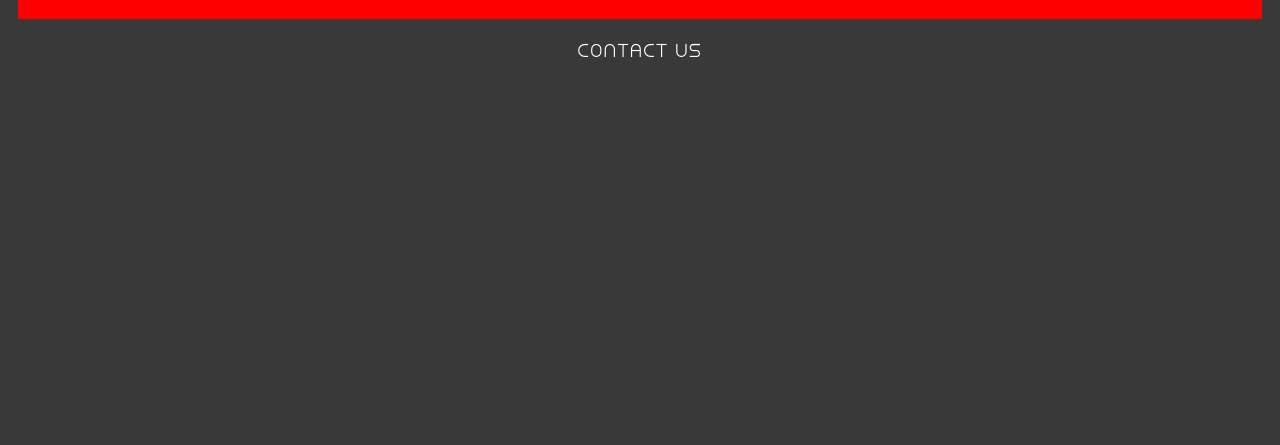
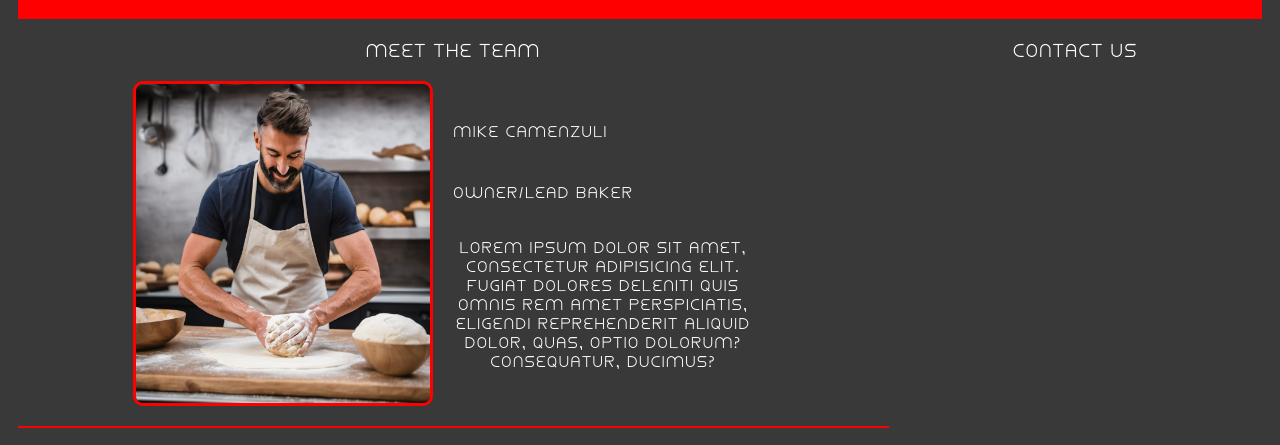
Before and after one commit to VonZuli/restaurant-page, a website built with webpack: page src/index.html in a window 1280 px wide. Shown: the part 310-755 px from the top of the page. Built offline with nearby package versions, Linux system fonts and the light colour scheme.

Commit message:
added content to the "about us" page and styled content

```diff
--- a/src/about.js
+++ b/src/about.js
@@ -1,3 +1,7 @@
+import female60 from './images/female_baker_60s.png'
+import male60 from './images/male_baker_60s.png'
+import male30 from './images/male_baker_30s.png'
+
 export default function about(){
 
   //set active nav button
@@ -15,35 +19,98 @@ export default function about(){
   titleContainer.appendChild(title);
   content.appendChild(titleContainer);
 
-  const contactInfoContainer = document.createElement('div')
+  const aboutInfoContainer = document.createElement('div')
+  const aboutInfoSubtitle = document.createElement('h3')
+  aboutInfoContainer.classList.add('aboutInfoContainer')
+  aboutInfoSubtitle.textContent = 'Meet the team';
+  aboutInfoSubtitle.classList.add('aboutInfoSubtitle')
+  content.appendChild(aboutInfoContainer)
+  aboutInfoContainer.appendChild(aboutInfoSubtitle)
+
+
+  // const contactInfoContainer = document.createElement('div')
   const contactInfo = document.createElement('h3')
   contactInfo.classList.add('contactInfo')
   contactInfo.textContent = 'Contact Us';
-  content.appendChild(contactInfoContainer)
-  contactInfoContainer.appendChild(contactInfo)
+  // content.appendChild(contactInfoContainer)
+  aboutInfoContainer.appendChild(contactInfo)
+
+  const employee0 = new Image()
+  const employee1 = new Image()
+  const employee2 = new Image()
+
 
   const contacts = {
     contact1:{
+      image: employee0.src = male30,
       firstName: 'Mike',
       lastName: 'Camenzuli',
       position: 'Owner/Lead Baker',
       phone: '(123)456-7890',
       email: 'defrealemail@fakemail.com',
+      bio: 'Lorem ipsum dolor sit amet, consectetur adipisicing elit. Fugiat dolores deleniti quis omnis rem amet perspiciatis, eligendi reprehenderit aliquid dolor, quas, optio dolorum? Consequatur, ducimus?',
+      fullname: function () {
+        return `${this.firstName} ${this.lastName}`
+      }
     },
     contact2:{
+      image: employee1.src = male60,
       firstName: 'Fred',
       lastName: 'Camenzuli',
       position: 'Baker',
       phone: '(789)456-1230',
       email: 'notfakeemail@fakemail.com',
+      bio: 'Lorem ipsum dolor sit amet, consectetur adipisicing elit. Fugiat dolores deleniti quis omnis rem amet perspiciatis, eligendi reprehenderit aliquid dolor, quas, optio dolorum? Consequatur, ducimus?',
+      fullname: function () {
+        return `${this.firstName} ${this.lastName}`
+      }
     },
     contact3:{
+      image: employee2.src = female60,
       firstName: 'Ann',
       lastName: 'Camenzuli',
       position: 'Reception',
       phone: '(890)123-456',
       email: 'thisemailisfake@fakemail.com',
+      bio: 'Lorem ipsum dolor sit amet, consectetur adipisicing elit. Fugiat dolores deleniti quis omnis rem amet perspiciatis, eligendi reprehenderit aliquid dolor, quas, optio dolorum? Consequatur, ducimus?',
+      fullname: function () {
+        return `${this.firstName} ${this.lastName}`
+      }
     }
   }
 
+  function buildAbout(){
+    for (const item in contacts) {
+      const itemObj = contacts[item];
+      const bioCard = document.createElement('div')
+      bioCard.classList.add('bio-card')
+      aboutInfoSubtitle.appendChild(bioCard)
+
+      const aboutInfoImage = document.createElement('img')
+      aboutInfoImage.src = itemObj.image
+      bioCard.appendChild(aboutInfoImage)
+
+      const bioInfoContainer = document.createElement('div')
+      bioInfoContainer.classList.add('bioInfoContainer')
+      bioCard.appendChild(bioInfoContainer)
+      const name = document.createElement('h4')
+      name.classList.add('employee-name')
+      name.textContent = itemObj.fullname(itemObj.firstName, itemObj.lastName);
+      bioInfoContainer.appendChild(name)
+
+      const position = document.createElement('h4')
+      position.classList.add('position')
+      position.textContent = itemObj.position;
+      bioInfoContainer.appendChild(position)
+
+      const bio = document.createElement('p')
+      bio.classList.add('bio')
+      bio.textContent = itemObj.bio;
+      bioInfoContainer.appendChild(bio)
+
+    }
+  }
+
+  buildAbout();
+
 }
--- a/src/styles/style.css
+++ b/src/styles/style.css
@@ -123,6 +123,42 @@ button{
       padding: 10px;
     }
 
+.aboutInfoContainer{
+  display: flex;
+  flex-direction: row;
+  justify-content: space-between;
+}
+  .aboutInfoSubtitle{
+    flex: 1 1 70%;
+  }
+  .contactInfo{
+    flex: 1 1 30%;
+  }
+.bio-card{
+  display: flex;
+  flex-direction: row;
+  border-bottom: 2px solid red;
+  margin: 0 0 20px 0;
+  padding: 20px;
+  font-size: smaller;
+  justify-content: center;
+}
+  .bio-card > img{
+    border: 3px solid red;
+    border-radius: 10px;
+    min-width: 300px;
+  }
+  .bioInfoContainer{
+    display: flex;
+    flex-direction: column;
+    align-items: flex-start;
+    padding: 20px;
+    /* width: 600px */
+  }
+  .bio{
+    width: 300px;
+  }
+
 
 @media only screen and (max-width: 775px) {
   nav{
```
Also changed, not shown: src/menu.js (+1 -9 lines), src/images/female_baker_60s.png (added), src/images/male_baker_30s.png (added), src/index.html (line endings or trailing spaces), 1 other file.
